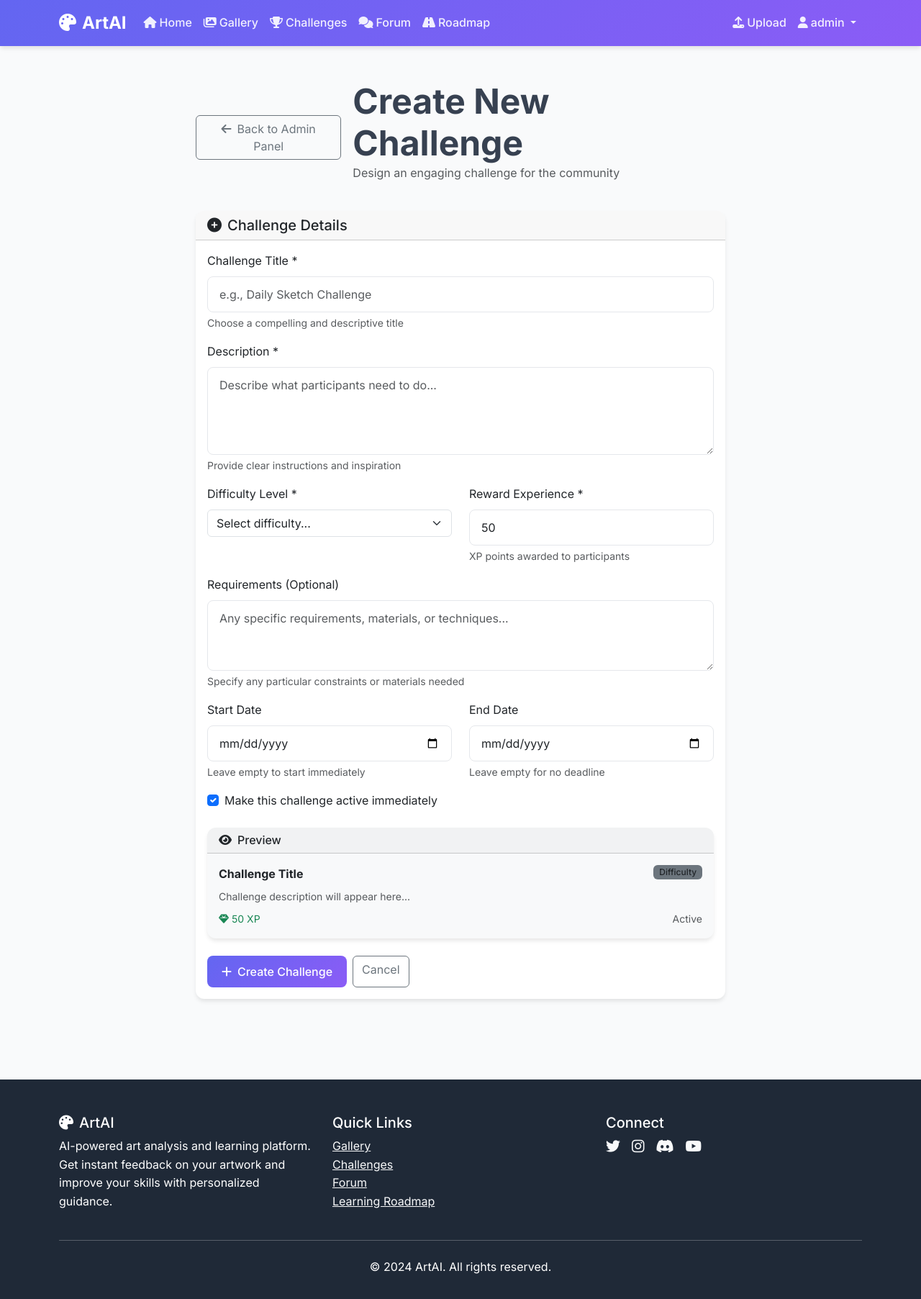
After one commit to knoticoo/Ai, a Flask app: page /admin/challenge/new in a window 1280 px wide. The commit adds this page. Shown: the whole page at 72% size. Run offline with Flask 3, Linux system fonts and the light colour scheme; a user stored in the database is signed in.

Commit message:
Fix repository issues: Add missing templates, create uploads directory, fix route references, and improve .gitignore
- Add missing challenge_detail.html template for challenge submissions
- Add missing new_challenge.html template for admin challenge creation
- Create static/uploads directory for file uploads functionality
- Fix incorrect route reference in admin.html (admin_create_challenge -> new_challenge)
- Add comprehensive .gitignore to prevent sensitive files from being committed
- Add .gitkeep to preserve uploads directory structure
- Remove cached files and database from git tracking

```diff
--- a/templates/admin.html
+++ b/templates/admin.html
@@ -307,7 +307,7 @@
                 <h5 class="modal-title">Create New Challenge</h5>
                 <button type="button" class="btn-close" data-bs-dismiss="modal"></button>
             </div>
-            <form method="POST" action="{{ url_for('admin_create_challenge') }}">
+            <form method="POST" action="{{ url_for('new_challenge') }}">
                 <div class="modal-body">
                     <div class="mb-3">
                         <label for="title" class="form-label">Title</label>
--- /dev/null
+++ b/templates/new_challenge.html
@@ -0,0 +1,176 @@
+{% extends "base.html" %}
+
+{% block title %}Create New Challenge - ArtAI{% endblock %}
+
+{% block content %}
+<div class="container py-5">
+    <div class="row justify-content-center">
+        <div class="col-md-8">
+            <!-- Header -->
+            <div class="d-flex align-items-center mb-4">
+                <a href="{{ url_for('admin_panel') }}" class="btn btn-outline-secondary me-3">
+                    <i class="fas fa-arrow-left me-2"></i>Back to Admin Panel
+                </a>
+                <div>
+                    <h1 class="display-5 fw-bold mb-0">Create New Challenge</h1>
+                    <p class="text-muted">Design an engaging challenge for the community</p>
+                </div>
+            </div>
+
+            <!-- Challenge Form -->
+            <div class="card">
+                <div class="card-header">
+                    <h5 class="mb-0"><i class="fas fa-plus-circle me-2"></i>Challenge Details</h5>
+                </div>
+                <div class="card-body">
+                    <form method="POST">
+                        <div class="mb-3">
+                            <label for="title" class="form-label">Challenge Title *</label>
+                            <input type="text" class="form-control" id="title" name="title" required
+                                   placeholder="e.g., Daily Sketch Challenge">
+                            <div class="form-text">Choose a compelling and descriptive title</div>
+                        </div>
+
+                        <div class="mb-3">
+                            <label for="description" class="form-label">Description *</label>
+                            <textarea class="form-control" id="description" name="description" rows="4" required
+                                      placeholder="Describe what participants need to do..."></textarea>
+                            <div class="form-text">Provide clear instructions and inspiration</div>
+                        </div>
+
+                        <div class="row">
+                            <div class="col-md-6">
+                                <div class="mb-3">
+                                    <label for="difficulty" class="form-label">Difficulty Level *</label>
+                                    <select class="form-select" id="difficulty" name="difficulty" required>
+                                        <option value="">Select difficulty...</option>
+                                        <option value="Beginner">Beginner</option>
+                                        <option value="Intermediate">Intermediate</option>
+                                        <option value="Advanced">Advanced</option>
+                                        <option value="Expert">Expert</option>
+                                    </select>
+                                </div>
+                            </div>
+                            <div class="col-md-6">
+                                <div class="mb-3">
+                                    <label for="reward_exp" class="form-label">Reward Experience *</label>
+                                    <input type="number" class="form-control" id="reward_exp" name="reward_exp" required
+                                           min="10" max="1000" value="50">
+                                    <div class="form-text">XP points awarded to participants</div>
+                                </div>
+                            </div>
+                        </div>
+
+                        <div class="mb-3">
+                            <label for="requirements" class="form-label">Requirements (Optional)</label>
+                            <textarea class="form-control" id="requirements" name="requirements" rows="3"
+                                      placeholder="Any specific requirements, materials, or techniques..."></textarea>
+                            <div class="form-text">Specify any particular constraints or materials needed</div>
+                        </div>
+
+                        <div class="row">
+                            <div class="col-md-6">
+                                <div class="mb-3">
+                                    <label for="start_date" class="form-label">Start Date</label>
+                                    <input type="date" class="form-control" id="start_date" name="start_date">
+                                    <div class="form-text">Leave empty to start immediately</div>
+                                </div>
+                            </div>
+                            <div class="col-md-6">
+                                <div class="mb-3">
+                                    <label for="end_date" class="form-label">End Date</label>
+                                    <input type="date" class="form-control" id="end_date" name="end_date">
+                                    <div class="form-text">Leave empty for no deadline</div>
+                                </div>
+                            </div>
+                        </div>
+
+                        <div class="mb-4">
+                            <div class="form-check">
+                                <input class="form-check-input" type="checkbox" id="is_active" name="is_active" checked>
+                                <label class="form-check-label" for="is_active">
+                                    Make this challenge active immediately
+                                </label>
+                            </div>
+                        </div>
+
+                        <!-- Preview Section -->
+                        <div class="card bg-light mb-4">
+                            <div class="card-header">
+                                <h6 class="mb-0"><i class="fas fa-eye me-2"></i>Preview</h6>
+                            </div>
+                            <div class="card-body">
+                                <div class="challenge-preview">
+                                    <div class="d-flex justify-content-between align-items-start mb-2">
+                                        <span class="fw-bold" id="preview-title">Challenge Title</span>
+                                        <span class="badge bg-warning text-dark" id="preview-difficulty">Difficulty</span>
+                                    </div>
+                                    <p class="text-muted small mb-2" id="preview-description">Challenge description will appear here...</p>
+                                    <div class="d-flex justify-content-between align-items-center">
+                                        <span class="small text-success">
+                                            <i class="fas fa-gem me-1"></i><span id="preview-exp">0</span> XP
+                                        </span>
+                                        <span class="small text-muted" id="preview-status">Active</span>
+                                    </div>
+                                </div>
+                            </div>
+                        </div>
+
+                        <!-- Action Buttons -->
+                        <div class="d-flex gap-2">
+                            <button type="submit" class="btn btn-primary">
+                                <i class="fas fa-plus me-2"></i>Create Challenge
+                            </button>
+                            <a href="{{ url_for('admin_panel') }}" class="btn btn-outline-secondary">
+                                Cancel
+                            </a>
+                        </div>
+                    </form>
+                </div>
+            </div>
+        </div>
+    </div>
+</div>
+
+<script>
+// Live preview functionality
+document.addEventListener('DOMContentLoaded', function() {
+    const titleInput = document.getElementById('title');
+    const descriptionInput = document.getElementById('description');
+    const difficultyInput = document.getElementById('difficulty');
+    const expInput = document.getElementById('reward_exp');
+    const activeInput = document.getElementById('is_active');
+
+    const previewTitle = document.getElementById('preview-title');
+    const previewDescription = document.getElementById('preview-description');
+    const previewDifficulty = document.getElementById('preview-difficulty');
+    const previewExp = document.getElementById('preview-exp');
+    const previewStatus = document.getElementById('preview-status');
+
+    function updatePreview() {
+        previewTitle.textContent = titleInput.value || 'Challenge Title';
+        previewDescription.textContent = descriptionInput.value || 'Challenge description will appear here...';
+        previewDifficulty.textContent = difficultyInput.value || 'Difficulty';
+        previewExp.textContent = expInput.value || '0';
+        previewStatus.textContent = activeInput.checked ? 'Active' : 'Inactive';
+
+        // Update difficulty badge color
+        const difficulty = difficultyInput.value;
+        previewDifficulty.className = 'badge text-dark';
+        if (difficulty === 'Beginner') previewDifficulty.className += ' bg-success';
+        else if (difficulty === 'Intermediate') previewDifficulty.className += ' bg-warning';
+        else if (difficulty === 'Advanced') previewDifficulty.className += ' bg-danger';
+        else if (difficulty === 'Expert') previewDifficulty.className += ' bg-dark';
+        else previewDifficulty.className += ' bg-secondary';
+    }
+
+    titleInput.addEventListener('input', updatePreview);
+    descriptionInput.addEventListener('input', updatePreview);
+    difficultyInput.addEventListener('change', updatePreview);
+    expInput.addEventListener('input', updatePreview);
+    activeInput.addEventListener('change', updatePreview);
+
+    updatePreview();
+});
+</script>
+{% endblock %}
```
Also changed, not shown: templates/challenge_detail.html (added, +121 -0 lines), instance/art_app.db (deleted), 2 other files.
